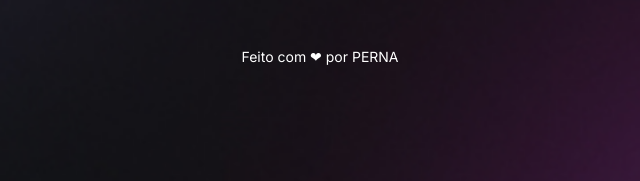
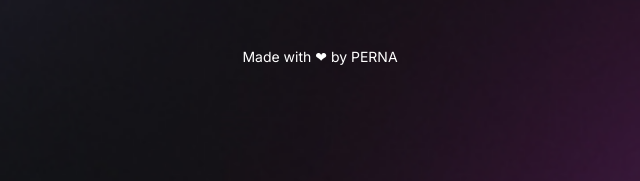
Before and after one commit to andreperna/estudos-fabi, a plain HTML site: page index.html in a window 1280 px wide. Shown: the part 599-780 px from the top of the page, 320-960 px from the left. Drawn offline with Linux system fonts and the light colour scheme.

Commit message:
update index.html

```diff
--- a/index.html
+++ b/index.html
@@ -39,7 +39,7 @@
         ></a>
       </div> -->
 
-      <footer>Feito com ❤ por PERNA</footer>
+      <footer>Made with ❤ by PERNA</footer>
     </div>
 
     <!-- <script
```
